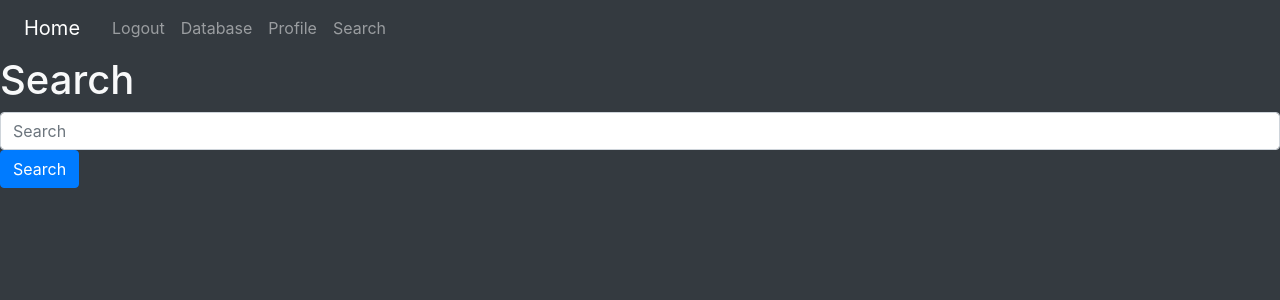
After one commit to ThomasCross257/SailorsDailyJill, a Flask app: page /1/search in a window 1280 px wide. The commit adds this page. Shown: the top 300 px of the page. Run offline with Flask 2, Linux system fonts and the light colour scheme.

Commit message:
Started on search functionality.

```diff
--- a/Roadmap.txt
+++ b/Roadmap.txt
@@ -7,11 +7,11 @@ Complete:
         Theming: Start on making a dark theme and changing the shape/color of different buttons.
         Making blog posts: Store in database and use username to link them to the user.
         Randomized session key generator: Remove reliance on .env files
+        Bootstrap JS: Needed for mobile devices
 In Progress:
-    Profiles: Displaying User's posts for easier viewing, Editing profiles and adding personal descriptions
+    Profiles: ~Displaying User's posts for easier viewing,~ Editing profiles and adding personal descriptions
     Archives: User Post Archives that are broken down by date. Should be perfect to test today.
     Search Functions:A simple search page that queries the database.
-    Bootstrap JS: Needed for mobile devices
     Additional JavaScript theming: Smoother transitions and a better look.
     Actual Homepage: Getting rid of lipsum text.
 Not started:
--- a/main.py
+++ b/main.py
@@ -7,7 +7,6 @@ from pandas import DataFrame
 import bcrypt
 import libs.schemas as schemas
 from datetime import date
-from bson.objectid import ObjectId
 import libs.db_func as db_func
 
 load_dotenv()
@@ -156,6 +155,14 @@ def post_usrpage(usr, post_id):
 def post_author(post_id, usr):
     return redirect(url_for("userHome", usr=usr))
 
+@app.route("/<usr>/search", methods=["POST", "GET"])
+def search(usr):
+    return render_template("search.html", usr=usr)
+@app.route("/profile/<usr>/search")
+def search_profile(usr):
+    return redirect(url_for("search", usr=usr))
+
+
 if __name__ == "__main__":
 
     app.run(debug=True)
--- a/templates/blogPost.html
+++ b/templates/blogPost.html
@@ -13,7 +13,7 @@
     <link rel="preconnect" href="https://fonts.gstatic.com" crossorigin>
     <link href="https://fonts.googleapis.com/css2?family=Source+Sans+Pro&display=swap" rel="stylesheet">
     <link rel="stylesheet" href="{{ url_for('static', filename='css/dark.css') }}">
-
+    <script src="https://cdn.jsdelivr.net/npm/bootstrap@5.2.3/dist/js/bootstrap.min.js" integrity="sha384-cuYeSxntonz0PPNlHhBs68uyIAVpIIOZZ5JqeqvYYIcEL727kskC66kF92t6Xl2V" crossorigin="anonymous"></script>
     <title>New Post</title>
 </head>
 <body class="bg-dark text-white">
--- a/templates/database.html
+++ b/templates/database.html
@@ -13,6 +13,8 @@
     <link rel="preconnect" href="https://fonts.gstatic.com" crossorigin>
     <link href="https://fonts.googleapis.com/css2?family=Source+Sans+Pro&display=swap" rel="stylesheet">
     <script src="{{ url_for('static', filename='js/script.js') }}"></script>
+    <script src="https://cdn.jsdelivr.net/npm/bootstrap@5.2.3/dist/js/bootstrap.min.js" integrity="sha384-cuYeSxntonz0PPNlHhBs68uyIAVpIIOZZ5JqeqvYYIcEL727kskC66kF92t6Xl2V" crossorigin="anonymous"></script>
+
     <title>Database</title>
 </head>
 <body class="bg-dark">
--- a/templates/index.html
+++ b/templates/index.html
@@ -41,6 +41,9 @@
                     <li class="nav-item">
                         <a class="nav-link" href="profile">Profile</a>
                     </li>
+                    <li class="nav-item">
+                        <a class="nav-link" href="/search">Search</a>
+                    </li>
                     {% endif %}
                 </ul>
             </div>
--- a/templates/login.html
+++ b/templates/login.html
@@ -10,6 +10,8 @@
     <link rel="preconnect" href="https://fonts.gstatic.com" crossorigin>
     <link href="https://fonts.googleapis.com/css2?family=Source+Sans+Pro&display=swap" rel="stylesheet">
     <link rel="stylesheet" href="https://cdn.jsdelivr.net/npm/bootstrap@4.1.3/dist/css/bootstrap.min.css" integrity="sha384-MCw98/SFnGE8fJT3GXwEOngsV7Zt27NXFoaoApmYm81iuXoPkFOJwJ8ERdknLPMO" crossorigin="anonymous">
+    <script src="https://cdn.jsdelivr.net/npm/bootstrap@5.2.3/dist/js/bootstrap.min.js" integrity="sha384-cuYeSxntonz0PPNlHhBs68uyIAVpIIOZZ5JqeqvYYIcEL727kskC66kF92t6Xl2V" crossorigin="anonymous"></script>
+
     <title>Login</title>
 </head>
 <body class="bg-dark">
--- a/templates/newPost.html
+++ b/templates/newPost.html
@@ -12,6 +12,7 @@
     <link rel="preconnect" href="https://fonts.googleapis.com">
     <link rel="preconnect" href="https://fonts.gstatic.com" crossorigin>
     <link href="https://fonts.googleapis.com/css2?family=Source+Sans+Pro&display=swap" rel="stylesheet">
+    <script src="https://cdn.jsdelivr.net/npm/bootstrap@5.2.3/dist/js/bootstrap.min.js" integrity="sha384-cuYeSxntonz0PPNlHhBs68uyIAVpIIOZZ5JqeqvYYIcEL727kskC66kF92t6Xl2V" crossorigin="anonymous"></script>
 
     <title>New Post</title>
 </head>
--- /dev/null
+++ b/templates/search.html
@@ -0,0 +1,65 @@
+<!DOCTYPE html>
+<html lang="en">
+<head>
+    <meta charset="UTF-8">
+    <meta http-equiv="X-UA-Compatible" content="IE=edge">
+    <meta name="viewport" content="width=device-width, initial-scale=1.0">
+    <!-- Favicon -->
+    <link rel="shortcut icon" href="{{ url_for('static', filename='icons/favicon.ico') }}">
+    <!-- Bootstrap CSS -->
+    <link rel="stylesheet" href="https://cdn.jsdelivr.net/npm/bootstrap@4.1.3/dist/css/bootstrap.min.css" integrity="sha384-MCw98/SFnGE8fJT3GXwEOngsV7Zt27NXFoaoApmYm81iuXoPkFOJwJ8ERdknLPMO" crossorigin="anonymous">
+    <!-- Google Fonts -->
+    <link rel="preconnect" href="https://fonts.googleapis.com">
+    <link rel="preconnect" href="https://fonts.gstatic.com" crossorigin>
+    <link href="https://fonts.googleapis.com/css2?family=Source+Sans+Pro&display=swap" rel="stylesheet">
+    <link rel="stylesheet" href="{{ url_for('static', filename='css/dark.css') }}">
+    <script src="https://cdn.jsdelivr.net/npm/bootstrap@5.2.3/dist/js/bootstrap.min.js" integrity="sha384-cuYeSxntonz0PPNlHhBs68uyIAVpIIOZZ5JqeqvYYIcEL727kskC66kF92t6Xl2V" crossorigin="anonymous"></script>
+
+    <title>Home</title>
+</head>
+<body class="bg-dark">
+    <nav class="navbar navbar-expand-lg navbar-dark bg-dark">
+        <button class="navbar-toggler" type="button" data-bs-toggle="collapse" data-bs-target="#navbarNav" aria-controls="navbarNav" aria-expanded="false" aria-label="Toggle navigation">
+            <span class="navbar-toggler-icon"></span>
+        </button>
+        <div class="collapse navbar-collapse" id="navbarNav">
+            <ul class="navbar-nav">
+                <li class="nav-item">
+                    <a class="navbar-brand nav-link active" aria-current="page" href="/">Home</a>
+                </li>
+                {% if usr == None %}
+                <li class="nav-item">
+                    <a class="nav-link" href="login">Login</a>
+                </li>
+                {% endif %}
+                {% if usr != None %}
+                <li class="nav-item">
+                    <a class="nav-link" href="logout">Logout</a>
+                </li>
+                <li class="nav-item">
+                    <a class="nav-link" href="database">Database</a>
+                </li>
+                <li class="nav-item">
+                    <a class="nav-link" href="profile">Profile</a>
+                </li>
+                <li class="nav-item">
+                    <a class="nav-link" href="/search">Search</a>
+                </li>
+                {% endif %}
+            </ul>
+        </div>
+    </nav>
+        <div class="row">
+            <div class="col-12">
+                <form action="#" method="post">
+                    <div class="form-group">
+                        <h1 class="formtext-center text-light">Search</h1>
+                        <input type="text" class="form-control" name="search" placeholder="Search">
+                        <button class="btn btn-primary">Search</button>
+                    </div>
+                </form>
+            </div>
+        </div>
+    </div>
+</body>
+</html>
--- a/templates/signup.html
+++ b/templates/signup.html
@@ -10,6 +10,8 @@
         <link rel="preconnect" href="https://fonts.gstatic.com" crossorigin>
         <link href="https://fonts.googleapis.com/css2?family=Source+Sans+Pro&display=swap" rel="stylesheet">
         <link rel="stylesheet" href="https://cdn.jsdelivr.net/npm/bootstrap@4.1.3/dist/css/bootstrap.min.css" integrity="sha384-MCw98/SFnGE8fJT3GXwEOngsV7Zt27NXFoaoApmYm81iuXoPkFOJwJ8ERdknLPMO" crossorigin="anonymous">
+        <script src="https://cdn.jsdelivr.net/npm/bootstrap@5.2.3/dist/js/bootstrap.min.js" integrity="sha384-cuYeSxntonz0PPNlHhBs68uyIAVpIIOZZ5JqeqvYYIcEL727kskC66kF92t6Xl2V" crossorigin="anonymous"></script>
+
         <title>Signup</title>
     </head>
     <body class="bg-dark">
```
Also changed, not shown: templates/profilePage.html (+9 -15 lines), templates/editProfile.html (added).
